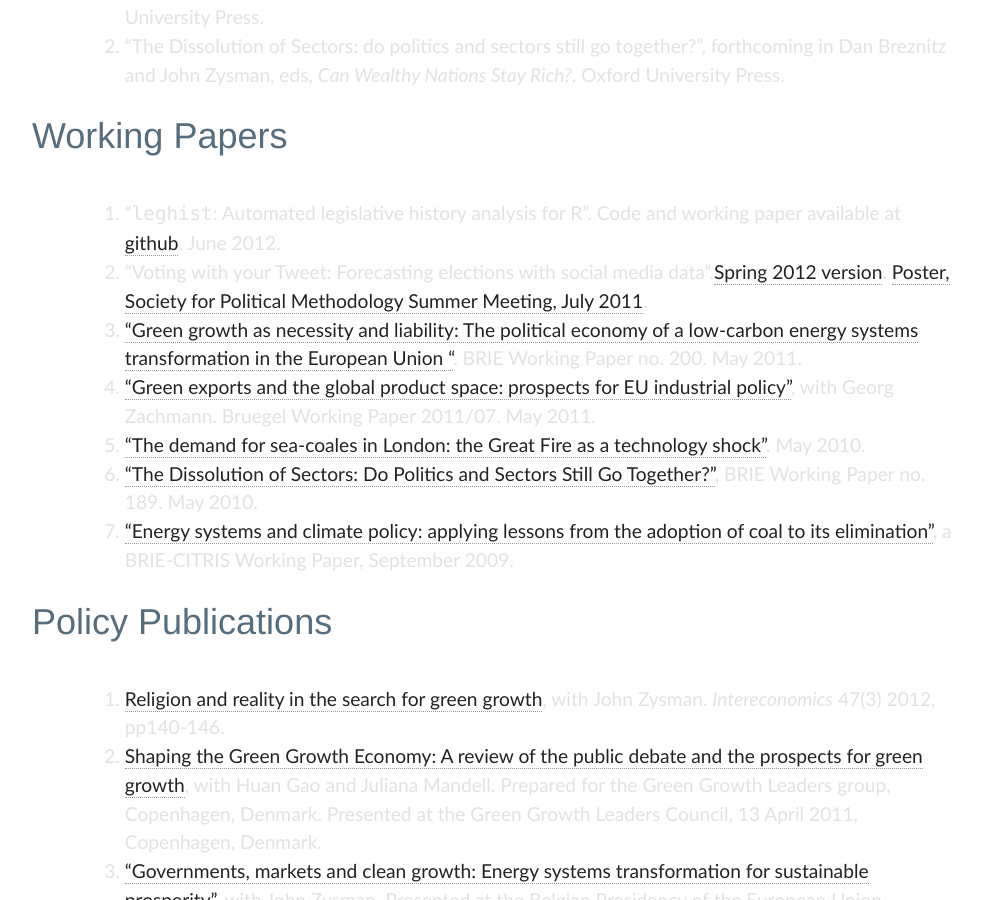
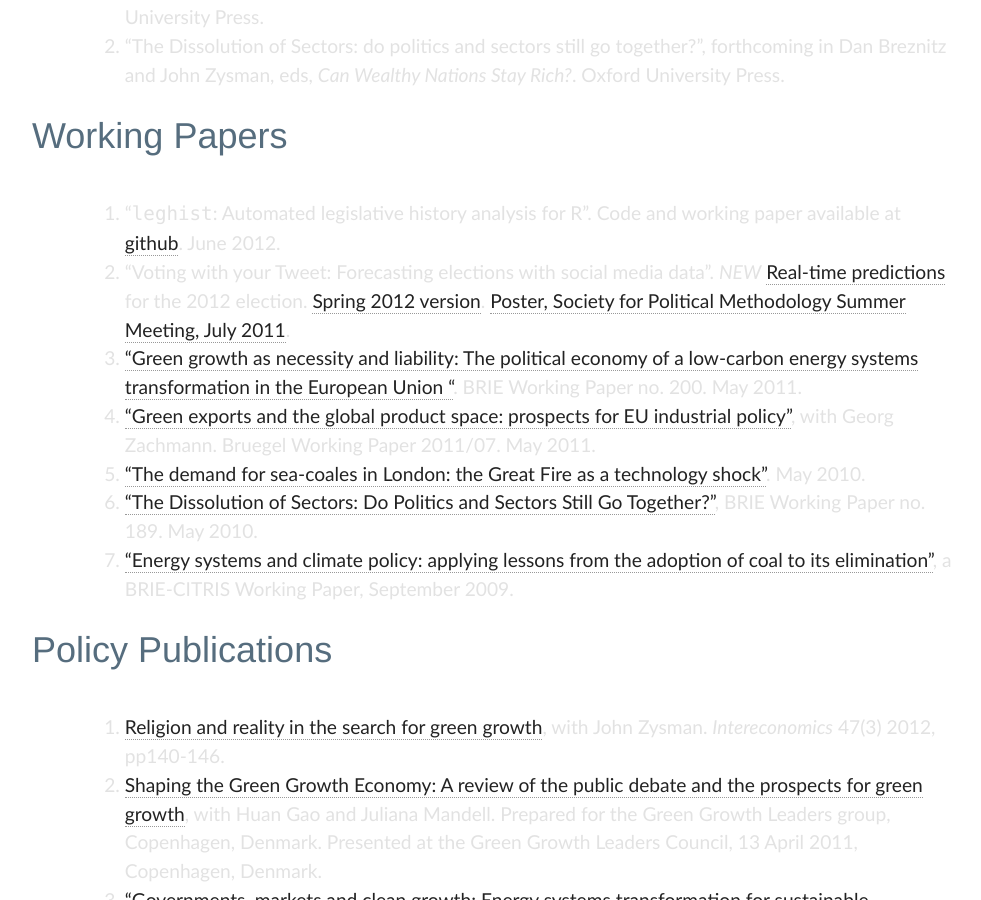
Before and after one commit to markhuberty/markhuberty.github.com, a Jekyll site: the page built from publications.md, in a window 1280 px wide and 900 px high, scrolled down 1582 px. Shown: the whole window, without its empty margins (133-1114 px from the left). Built offline with Jekyll 4.4.1, drawn with Linux system fonts in a browser that asks for light colours; some web fonts are replaced; Markdown is read by kramdown in place of the engine named in the settings.

Commit message:
Updated the publications page with the voting with your tweet link

```diff
--- a/publications.md
+++ b/publications.md
@@ -75,7 +75,7 @@ systems that it must transform.
     working paper available at
     [github](https://github.com/markhuberty/leghist.git). June 2012.
 2.  "Voting with your Tweet: Forecasting elections with social media
-    data".[Spring 2012 version](./files/twitter_paper.pdf.zip). [Poster,
+    data". *NEW* [Real-time predictions](http://californianewsservice.org/category/tweet-vote/) for the 2012 election. [Spring 2012 version](./files/twitter_paper.pdf.zip). [Poster,
     Society for Political Methodology Summer Meeting, July
     2011](./files/huberty_polmeth2011_poster.pdf).
 3.  ["Green growth as necessity and liability: The political economy of
```
